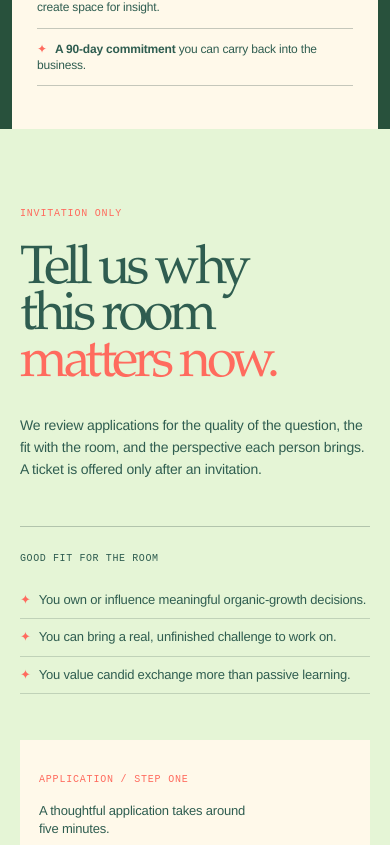
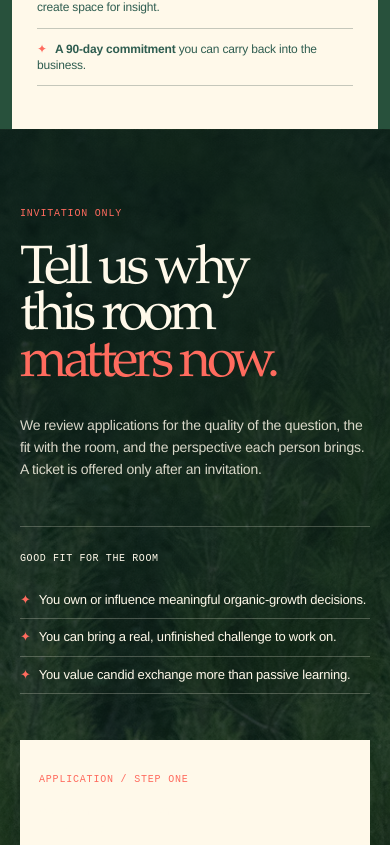
Before and after one commit to KTG1/seo-mastermind, a Next.js app: page /tickets in a window 390 px wide. Shown: the part 1359-2204 px from the top of the page. Built offline with nearby package versions, Linux system fonts and the light colour scheme.

Commit message:
Add photographic application form backdrop

```diff
--- /dev/null
+++ b/app/tickets/ticket-application-background.module.css
@@ -0,0 +1,27 @@
+.application.application {
+  color: #fff9ea;
+  background-color: #173b2f;
+  background-image:
+    linear-gradient(90deg, rgba(9, 28, 23, .93) 0%, rgba(9, 28, 23, .79) 42%, rgba(9, 28, 23, .36) 68%, rgba(9, 28, 23, .18) 100%),
+    var(--application-photo);
+  background-position: center;
+  background-size: cover;
+}
+
+.application > div:first-child > p {
+  color: rgba(255, 249, 234, .84);
+}
+
+.application > div:first-child > div,
+.application > div:first-child li {
+  border-color: rgba(255, 249, 234, .24);
+}
+
+@media (max-width: 800px) {
+  .application.application {
+    background-image:
+      linear-gradient(180deg, rgba(9, 28, 23, .9) 0%, rgba(9, 28, 23, .76) 46%, rgba(9, 28, 23, .38) 72%, rgba(9, 28, 23, .2) 100%),
+      var(--application-photo);
+    background-position: 61% center;
+  }
+}
--- a/app/tickets/ticket-application.tsx
+++ b/app/tickets/ticket-application.tsx
@@ -1,6 +1,8 @@
 "use client";
 
-import { FormEvent, useState } from "react";
+import { FormEvent, useState, type CSSProperties } from "react";
+import { assetPath } from "../components/site-path";
+import background from "./ticket-application-background.module.css";
 import styles from "./ticket-application.module.css";
 
 export default function TicketApplication() {
@@ -30,7 +32,7 @@ export default function TicketApplication() {
     }
   }
 
-  return <section className={styles.application} id="application">
+  return <section className={`${styles.application} ${background.application}`} id="application" style={{ "--application-photo": `url(${assetPath("/tickets-application-safari.jpg")})` } as CSSProperties}>
     <div className={styles.intro}><span>Invitation only</span><h2>Tell us why<br />this room <em>matters now.</em></h2><p>We review applications for the quality of the question, the fit with the room, and the perspective each person brings. A ticket is offered only after an invitation.</p><div className={styles.fit}><strong>Good fit for the room</strong><ul><li>You own or influence meaningful organic-growth decisions.</li><li>You can bring a real, unfinished challenge to work on.</li><li>You value candid exchange more than passive learning.</li></ul></div></div>
     <form className={styles.form} onSubmit={submitApplication}>
       <div className={styles.formTop}><span>Application / step one</span><p aria-live="polite">{status === "success" ? "Your application is in. We’ll review it with the next room in mind." : status === "error" ? "We couldn’t send your application. Please try again, or email us directly." : "A thoughtful application takes around five minutes."}</p></div>
```
Also changed, not shown: public/tickets-application-safari.jpg (added).
